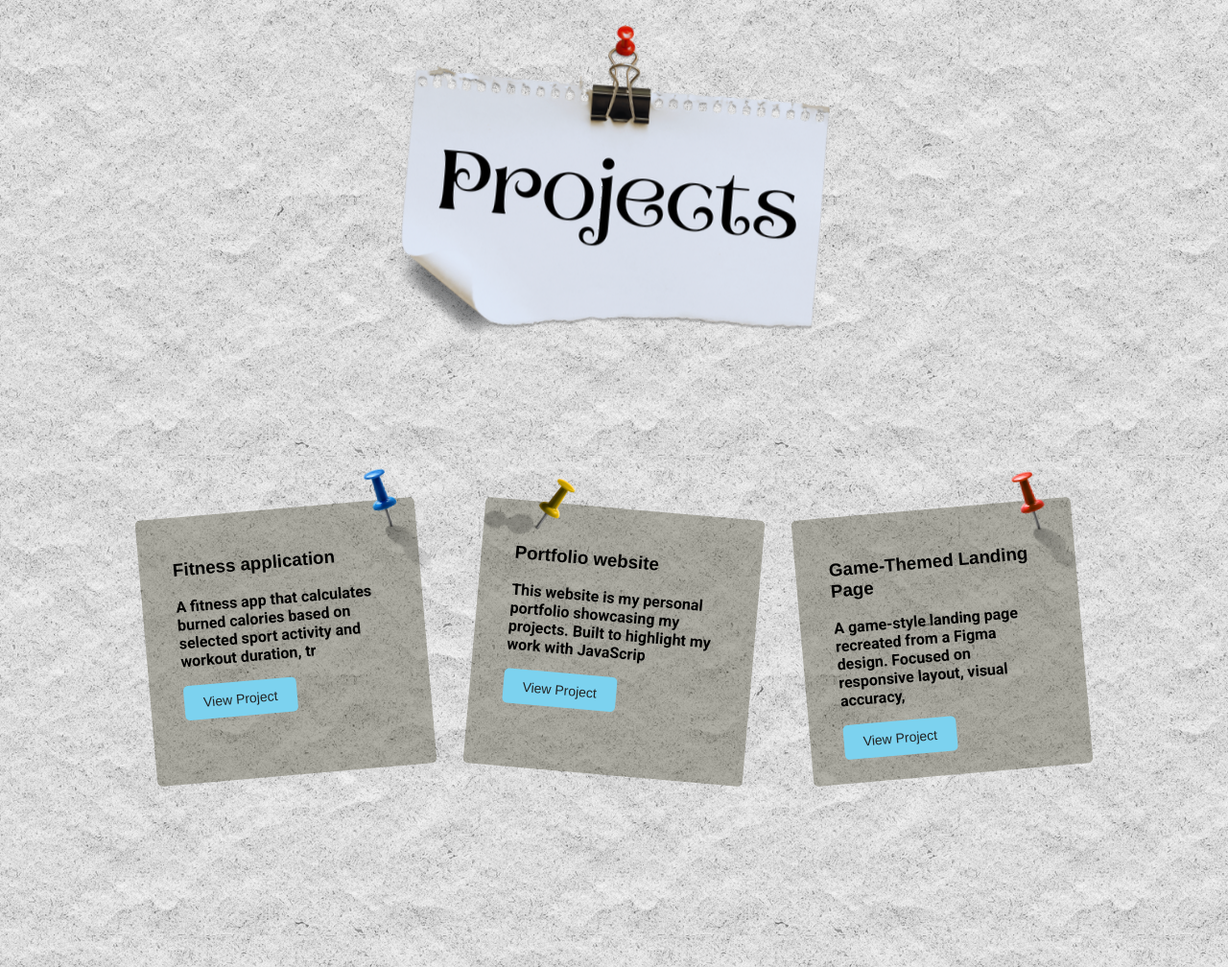
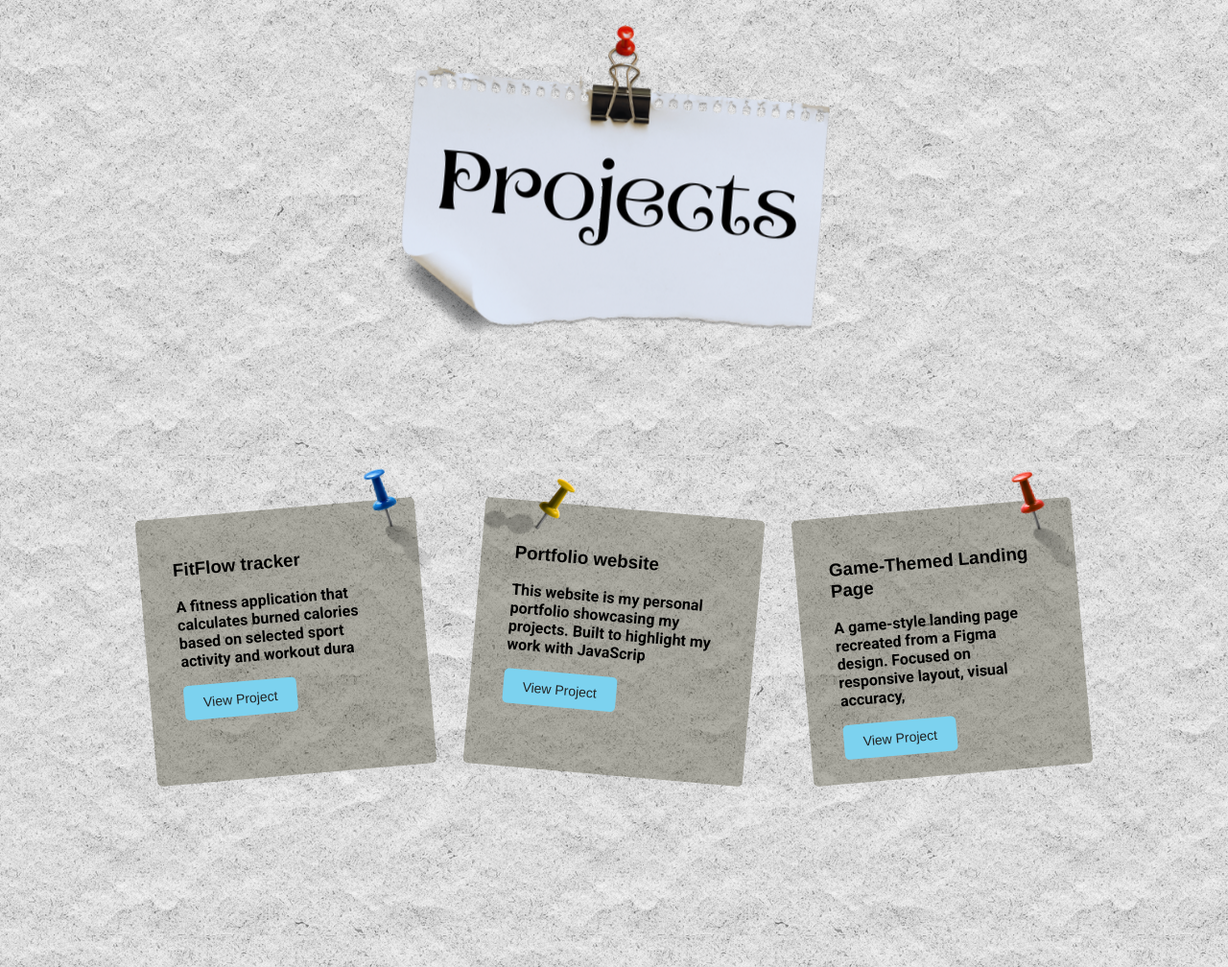
Before and after one commit to zanetarackeviciute/PortfolioWebsite, a plain HTML site: page index.html in a window 1280 px wide. Shown: the part 3525-4533 px from the top of the page at 96% size. Drawn offline with nearby package versions, Linux system fonts and the light colour scheme; a web font is replaced by a local one.

Commit message:
Add link

```diff
--- a/index.html
+++ b/index.html
@@ -114,9 +114,9 @@
             <img src="images/projects.png" alt="Projects">
             <div class="projects">
                 <div class="project fitness-application">
-                    <h3 data-animate="type">Fitness application</h3>
-                    <p data-animate="type">A fitness app that calculates burned calories based on selected sport activity and workout duration, tracks daily calorie intake and macronutrients, and provides workout history.</p>
-                    <a href="#" class="btn" data-animate="fade" target="_blank" rel="noopener noreferrer">View Project</a>
+                    <h3 data-animate="type">FitFlow tracker</h3>
+                    <p data-animate="type">A fitness application that calculates burned calories based on selected sport activity and workout duration, tracks daily calorie intake and macronutrients, and provides workout history.</p>
+                    <a href="https://github.com/zanetarackeviciute/FitFlow-tracker" class="btn" data-animate="fade" target="_blank" rel="noopener noreferrer">View Project</a>
                     <img src="images/blue.png" alt="pin" class="project-pin">
                 </div>
 
```
